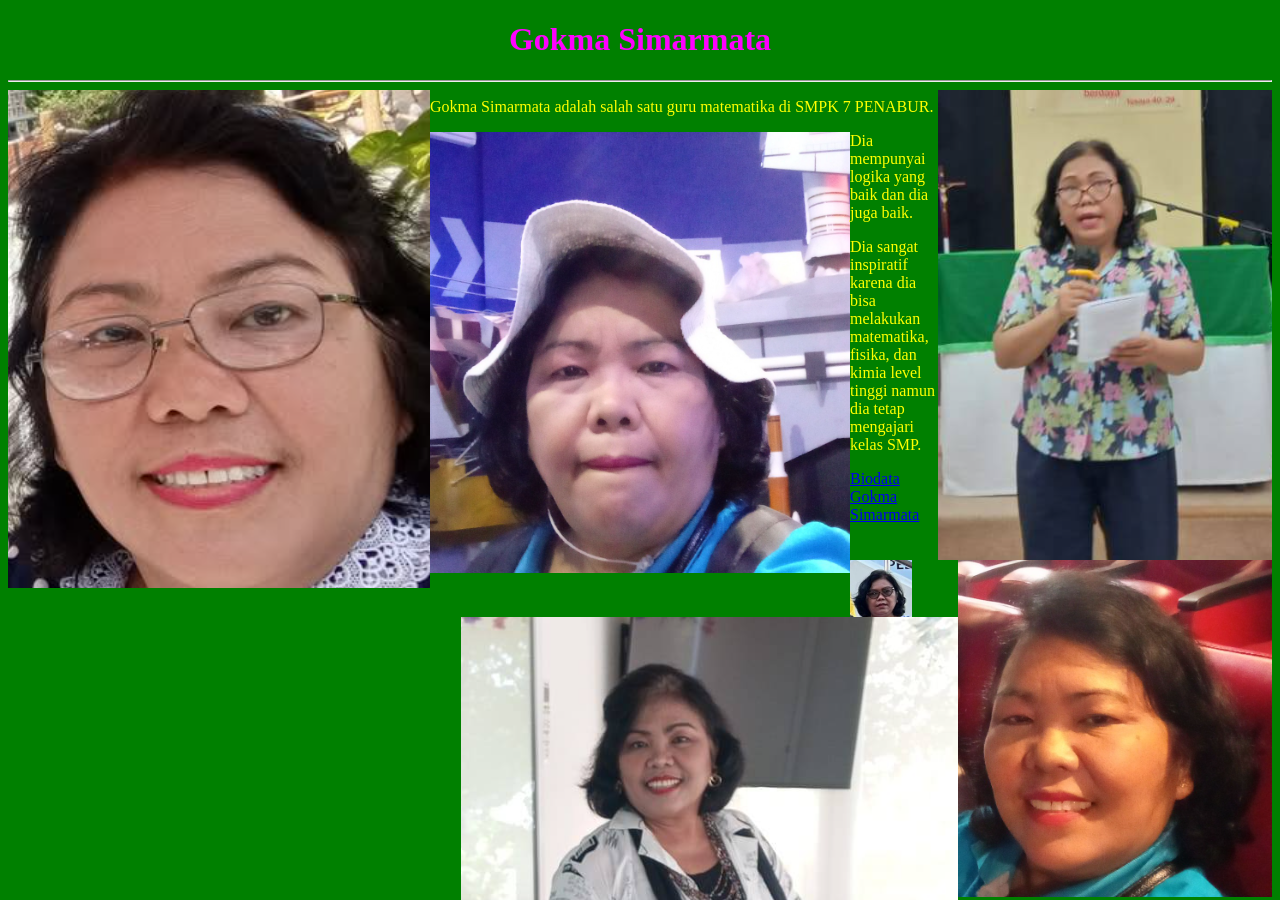
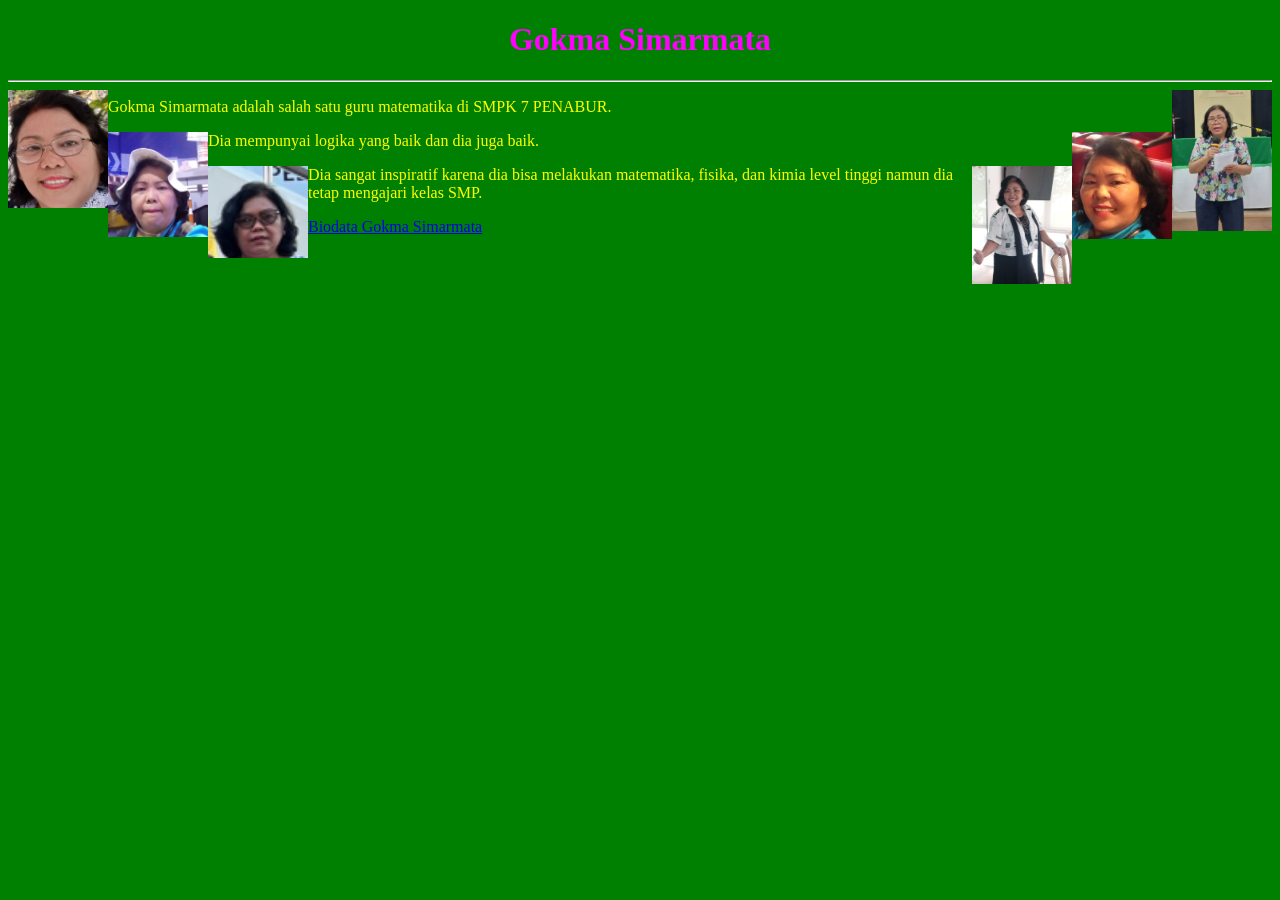
Before and after one commit to Jedominoes/Gokma-Simarmata, a plain HTML site: page index.html in a window 1280 px wide. Shown: the top 900 px of the page. After the commit the page ends 800 px from the top, so only its background shows below. Drawn offline with Linux system fonts and the light colour scheme.

Commit message:
Update index.html

```diff
--- a/index.html
+++ b/index.html
@@ -6,14 +6,14 @@
 <body bgcolor=green>
   <h1 align="center"><font color="magenta">Gokma Simarmata</h1>
   <hr>
-  <img src="gokma1.png" align="left">
-  <img src="gokma2.png" align="right">
+  <img src="gokma1.png" align="left" width=100px height=auto>
+  <img src="gokma2.png" align="right" width=100px height=auto>
   <p><font color="yellow">Gokma Simarmata adalah salah satu guru matematika di SMPK 7 PENABUR.</font></p>
-  <img src="gokma3.png" align="left">
-  <img src="gokma4.png" align="right">
+  <img src="gokma3.png" align="left" width=100px height=auto>
+  <img src="gokma4.png" align="right" width=100px height=auto>
   <p><font color="yellow">Dia mempunyai logika yang baik dan dia juga baik.</font></p>
-  <img src="gokma5.png" align="left">
-  <img src="gokma6.png" align="right">
+  <img src="gokma5.png" align="left" width=100px height=auto>
+  <img src="gokma6.png" align="right" width=100px height=auto>
   <p><font color="yellow">Dia sangat inspiratif karena dia bisa melakukan matematika, fisika, dan kimia level tinggi namun dia tetap mengajari kelas SMP.</font></p>
   <a href="biodata.html">Biodata Gokma Simarmata</a>
 </body>
```
